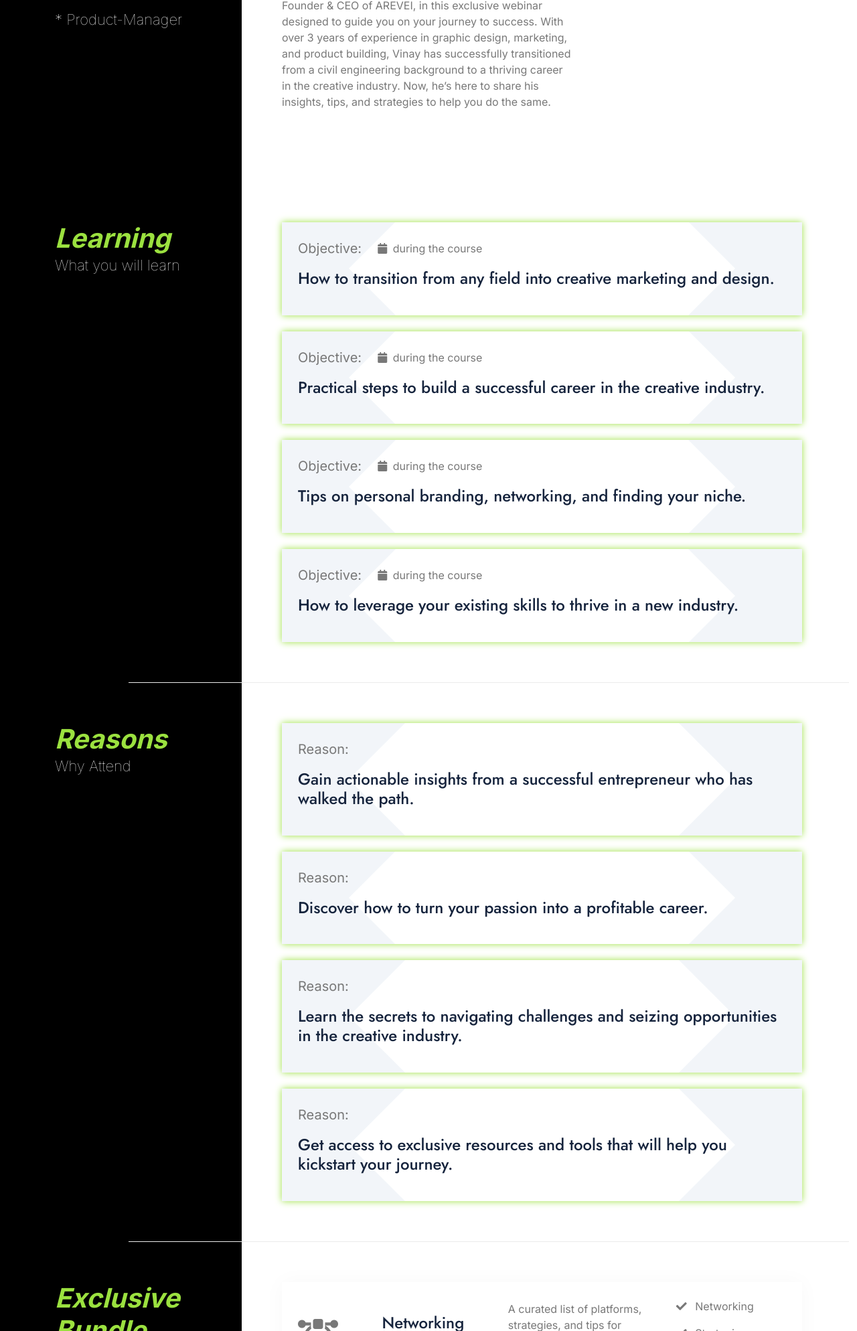
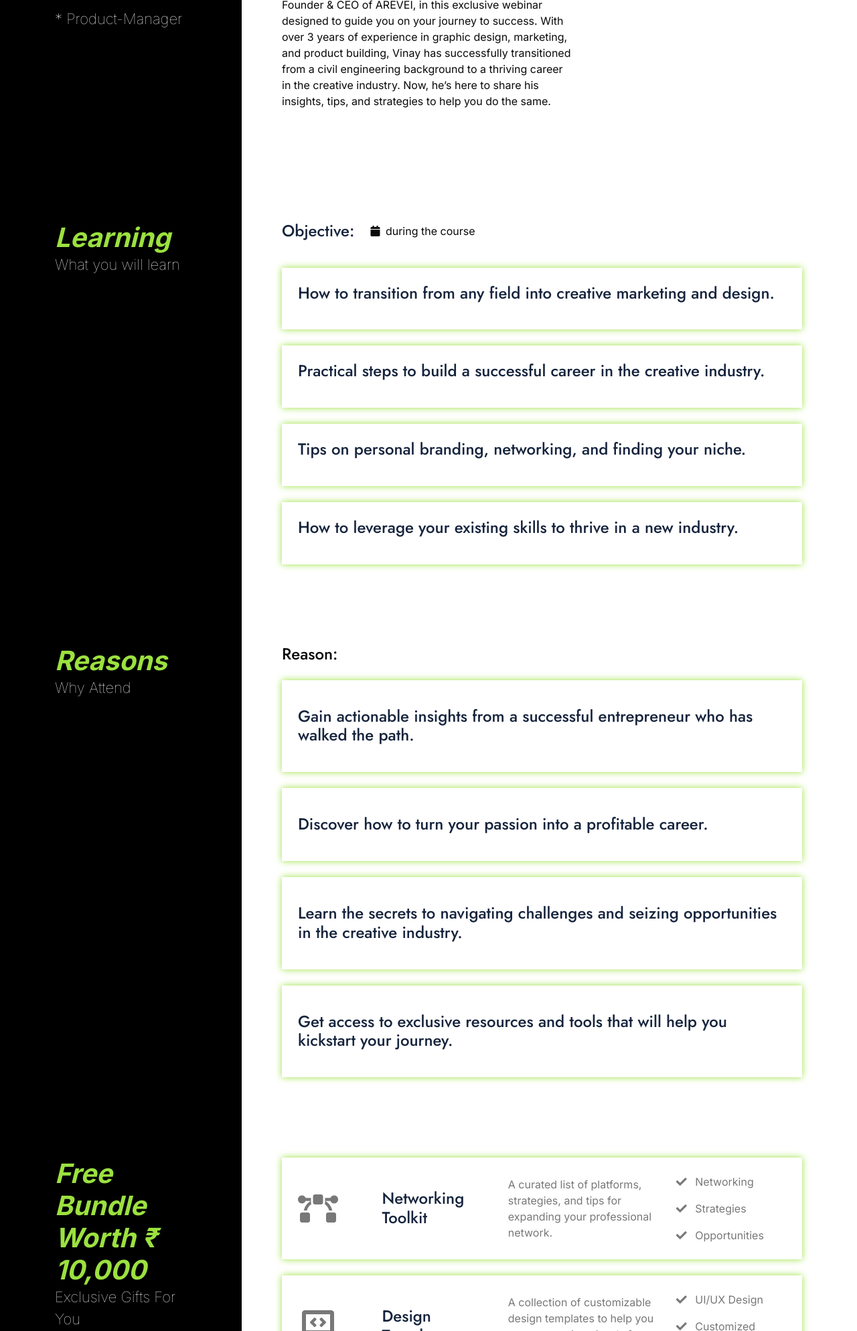
Before and after one commit to Varunp01/Arevei-Webinar, a plain HTML site: page index.html in a window 1280 px wide. Shown: the part 812-2800 px from the top of the page at 67% size. Drawn offline with nearby package versions, Linux system fonts and the light colour scheme; a web font is replaced by a local one.

Commit message:
editing UI

```diff
--- a/css/style.css
+++ b/css/style.css
@@ -116,7 +116,7 @@
 
 .container-fluid {
     position: relative;
-    border-bottom: 1px solid rgba(0, 0, 0, .08);
+    /* border-bottom: 1px solid rgba(0, 0, 0, .08); */
 }
 
 @media (min-width: 992px) {
@@ -278,7 +278,7 @@
 .education-content .education-item:hover {
     box-shadow: 0 0 30px rgba(0, 0, 0, .08);
 }
-
+/*
 .education-content .education-item::after {
     content: "";
     position: absolute;
@@ -291,8 +291,8 @@
     border: 100px solid;
     border-color: var(--bs-light) transparent var(--bs-light) var(--bs-light);
     z-index: -1;
-}
-
+} */
+/*
 .education-content .education-item::before {
     content: "";
     position: absolute;
@@ -304,7 +304,7 @@
     border: 100px solid;
     border-color: var(--bs-light) var(--bs-light) var(--bs-light) transparent;
     z-index: -1;
-}
+} */
 
 /*** Education End ***/
 
@@ -321,7 +321,7 @@
 .experience-content .experience-item:hover {
     box-shadow: 0 0 30px rgba(0, 0, 0, .08);
 }
-
+/*
 .experience-content .experience-item::after {
     content: "";
     position: absolute;
@@ -348,7 +348,7 @@
     border: 100px solid;
     border-color: var(--bs-light) var(--bs-light) var(--bs-light) transparent;
     z-index: -1;
-}
+} */
 
 /*** Experience End ***/
 
@@ -375,12 +375,14 @@
 
 /*** Service start ***/
 .service-content .service-item {
-    box-shadow: 0 0 30px rgba(0, 0, 0, .03);
+    /* box-shadow: 0 0 30px rgba(0, 0, 0, .03); */
+    box-shadow: 0px 0px 10px #9BE13F;
     transition: 0.5s;
 }
 
 .service-content .service-item:hover i {
-    color: var(--bs-primary);
+    /* color: var(--bs-primary); */
+    color: #9BE13F;
 
 }
 
@@ -612,3 +614,7 @@
 }
 
 /***sticky footer End ***/
+
+.hr-bottom{
+    z-index: 10000;
+}
--- a/index.html
+++ b/index.html
@@ -110,14 +110,15 @@
                     <div class="header-img d-flex h-100 pt-6 ps-6 pb-6">
                         <div class="row g-5">
                             <div class="col-xl-6 wow fadeInUp" data-wow-delay="0.1s">
-                                <div class="bg-light p-4" style="border-radius: 68% 32% 100% 0% / 0% 75% 25% 100%;">
+                                <!-- <div class="bg-light p-4" style="border-radius: 68% 32% 100% 0% / 0% 75% 25% 100%;"></div> -->
+                                <div class="bg-light p-4" style="border-radius: 50%;">
                                     <img src="img/ProfileImage.jpeg" class="img-fluid w-100"
-                                        style="border-radius: 68% 32% 100% 0% / 0% 75% 25% 100%;" alt="Image">
+                                        style="border-radius: 50%;" alt="Image">
                                 </div>
                             </div>
                             <div class="col-xl-6 wow fadeInUp" data-wow-delay="0.3s">
                                 <h1 class="display-6 mb-4">Build a Career You Love!</h1>
-                                <p class="mb-4">Learn Proven Strategies to Transition from Any Field into Creative
+                                <p class="mb-4" style="color: #090909;">Learn Proven Strategies to Transition from Any Field into Creative
                                     Marketing and Design.
                                 </p>
                                 <div class="d-flex align-items-center mb-2">
@@ -151,6 +152,7 @@
     </div>
     <!-- Header End -->
 
+<!-- <hr class="hr-bottom"> -->
 
     <!-- About Start -->
     <div class="container-fluid" id="pigraAbout">
@@ -194,7 +196,7 @@
                             <!-- </div> -->
                             <div class="col-xl-7 wow fadeInUp" data-wow-delay="0.3s">
                                 <h4 class="mb-4">Hello, I'm Vinay Shakyawar, Founder & CEO of AREVEI</h4>
-                                <p class="mb-4">Are you an aspiring artist or entrepreneur looking to make a career
+                                <p class="mb-4" style="color: #090909;">Are you an aspiring artist or entrepreneur looking to make a career
                                     shift? Do you want to break free from the conventional path and embrace a future
                                     filled with creativity and innovation? Join Vinay Shakyawar, Founder & CEO of
                                     AREVEI, in this exclusive webinar designed to guide you on your journey to success.
@@ -226,6 +228,7 @@
         </div>
         <!-- About End -->
 
+        <!-- <hr class="hr-bottom"> -->
 
         <!-- Education Start -->
         <div class="container-fluid" id="pigraLearning">
@@ -247,15 +250,15 @@
                     <div class="col-lg-9">
                         <div class="education-content h-100 pt-6 ps-6 pb-6">
                             <div class="row g-4">
+                                <div class="d-flex align-items-center mb-3 wow fadeInUp" style="color: #090909;">
+                                    <h4 class="fs-10 mb-0 me-4">Objective:</h4>
+                                    <div>
+                                        <span class="fa fa-calendar me-1"></span> during the course
+                                    </div>
+                                </div>
                                 <div class="col-12">
                                     <div class="education-item rounded p-4 h-100 wow fadeInUp" data-wow-delay="0.1s"
                                         style="box-shadow: 0px 0px 10px #9BE13F;">
-                                        <div class="d-flex align-items-center mb-3">
-                                            <p class="fs-5 mb-0 me-4">Objective:</p>
-                                            <div>
-                                                <span class="fa fa-calendar me-1"></span> during the course
-                                            </div>
-                                        </div>
                                         <h4 class="mb-3">How to transition from any field into creative marketing and
                                             design.</h4>
                                         <!-- <p class="mb-0">Lorem, ipsum dolor sit amet consectetur adipisicing elit. Corrupti, a quasi velit sint atque non saepe quaerat ducimus, nobis error cupiditate, nisi repudiandae dignissimos magnam? Dicta ab possimus tempora nobis. -->
@@ -265,12 +268,12 @@
                                 <div class="col-12">
                                     <div class="education-item rounded p-4 h-100 wow fadeInUp" data-wow-delay="0.3s"
                                         style="box-shadow: 0px 0px 10px #9BE13F;">
-                                        <div class="d-flex align-items-center mb-3">
+                                        <!-- <div class="d-flex align-items-center mb-3">
                                             <p class="fs-5 mb-0 me-4">Objective:</p>
                                             <div>
                                                 <span class="fa fa-calendar me-1"></span> during the course
                                             </div>
-                                        </div>
+                                        </div> -->
                                         <h4 class="mb-3">Practical steps to build a successful career in the creative
                                             industry.
                                         </h4>
@@ -281,12 +284,12 @@
                                 <div class="col-12">
                                     <div class="education-item rounded p-4 h-100 wow fadeInUp" data-wow-delay="0.5s"
                                         style="box-shadow: 0px 0px 10px #9BE13F;">
-                                        <div class="d-flex align-items-center mb-3">
+                                        <!-- <div class="d-flex align-items-center mb-3">
                                             <p class="fs-5 mb-0 me-4">Objective:</p>
                                             <div>
                                                 <span class="fa fa-calendar me-1"></span> during the course
                                             </div>
-                                        </div>
+                                        </div> -->
                                         <h4 class="mb-3">Tips on personal branding, networking, and finding your niche.
                                         </h4>
                                         <!-- <p class="mb-0">Lorem, ipsum dolor sit amet consectetur adipisicing elit. Corrupti, a quasi velit sint atque non saepe quaerat ducimus, nobis error cupiditate, nisi repudiandae dignissimos magnam? Dicta ab possimus tempora nobis. -->
@@ -296,12 +299,12 @@
                                 <div class="col-12">
                                     <div class="education-item rounded p-4 h-100 wow fadeInUp" data-wow-delay="0.5s"
                                         style="box-shadow: 0px 0px 10px #9BE13F;">
-                                        <div class="d-flex align-items-center mb-3">
+                                        <!-- <div class="d-flex align-items-center mb-3">
                                             <p class="fs-5 mb-0 me-4">Objective:</p>
                                             <div>
                                                 <span class="fa fa-calendar me-1"></span> during the course
                                             </div>
-                                        </div>
+                                        </div> -->
                                         <h4 class="mb-3">How to leverage your existing skills to thrive in a new
                                             industry.
                                         </h4>
@@ -337,11 +340,11 @@
                     <div class="col-lg-9">
                         <div class="experience-content h-100 pt-6 ps-6 pb-6">
                             <div class="row g-4">
+                                <h4 class="fs-10 mb-0 me-4 wow fadeInUp" style="color: #090909;">Reason:</h4>
                                 <div class="col-12">
                                     <div class="experience-item rounded p-4 h-100 wow fadeInUp" data-wow-delay="0.1s"
                                         style="box-shadow: 0px 0px 10px #9BE13F;">
                                         <div class="d-flex align-items-center mb-3">
-                                            <p class="fs-5 mb-0 me-4">Reason:</p>
                                             <div>
                                                 <!-- <span class="fa fa-calendar me-1"></span> 2017 - 2019 -->
                                             </div>
@@ -357,7 +360,7 @@
                                     <div class="experience-item rounded p-4 h-100 wow fadeInUp" data-wow-delay="0.3s"
                                         style="box-shadow: 0px 0px 10px #9BE13F;">
                                         <div class="d-flex align-items-center mb-3">
-                                            <p class="fs-5 mb-0 me-4">Reason:</p>
+                                            <!-- <p class="fs-5 mb-0 me-4">Reason:</p> -->
                                             <div>
                                                 <!-- <span class="fa fa-calendar me-1"></span> 2017 - 2019 -->
                                             </div>
@@ -372,7 +375,7 @@
                                     <div class="experience-item rounded p-4 h-100 wow fadeInUp" data-wow-delay="0.5s"
                                         style="box-shadow: 0px 0px 10px #9BE13F;">
                                         <div class="d-flex align-items-center mb-3">
-                                            <p class="fs-5 mb-0 me-4">Reason:</p>
+                                            <!-- <p class="fs-5 mb-0 me-4">Reason:</p> -->
                                             <div>
                                                 <!-- <span class="fa fa-calendar me-1"></span> 2017 - 2019 -->
                                             </div>
@@ -387,7 +390,7 @@
                                     <div class="experience-item rounded p-4 h-100 wow fadeInUp" data-wow-delay="0.5s"
                                         style="box-shadow: 0px 0px 10px #9BE13F;">
                                         <div class="d-flex align-items-center mb-3">
-                                            <p class="fs-5 mb-0 me-4">Reason:</p>
+                                            <!-- <p class="fs-5 mb-0 me-4">Reason:</p> -->
                                             <div>
                                                 <!-- <span class="fa fa-calendar me-1"></span> 2017 - 2019 -->
                                             </div>
@@ -502,10 +505,9 @@
                                 <div class="text-start d-flex flex-column justify-content-center wow fadeInUp"
                                     data-wow-delay="0.1s">
                                     <h1 class="display-6 mb-0"
-                                        style="color: #9BE13F; font-family: 'Inter'; font-style: italic;">Exclusive
-                                        Bundle Worth</h1>
+                                        style="color: #9BE13F; font-family: 'Inter'; font-style: italic;">Free Bundle Worth ₹ 10,000</h1>
                                     <p class="sub-title text-white" style="font-family: 'Inter'; font-weight: lighter;">
-                                        ₹ 10,000</p>
+                                        Exclusive Gifts For You</p>
                                 </div>
                             </div>
                         </div>
@@ -1035,13 +1037,13 @@
                     <div class="col-12">
                         <div class="footer-content h-100 pt-6 ps-6 pb-6">
                             <div class="row g-4 align-items-center">
-                                <div class="col-12 text-center">
+                                <!-- <div class="col-12 text-center">
                                     <div class="d-flex justify-content-center">
                                         <a class="btn btn-light btn-md me-0"
                                             href="https://www.linkedin.com/in/vinaykumarshakyawar/">Connect on
                                             LinkedIn</a>
                                     </div>
-                                </div>
+                                </div> -->
                                 <div class="col-12 text-center">
                                     <span class="text-body"><a href="#" class="border-bottom text-white"><i
                                                 class="fas fa-copyright text-body me-2"></i>AREVEI</a>, All right
```
